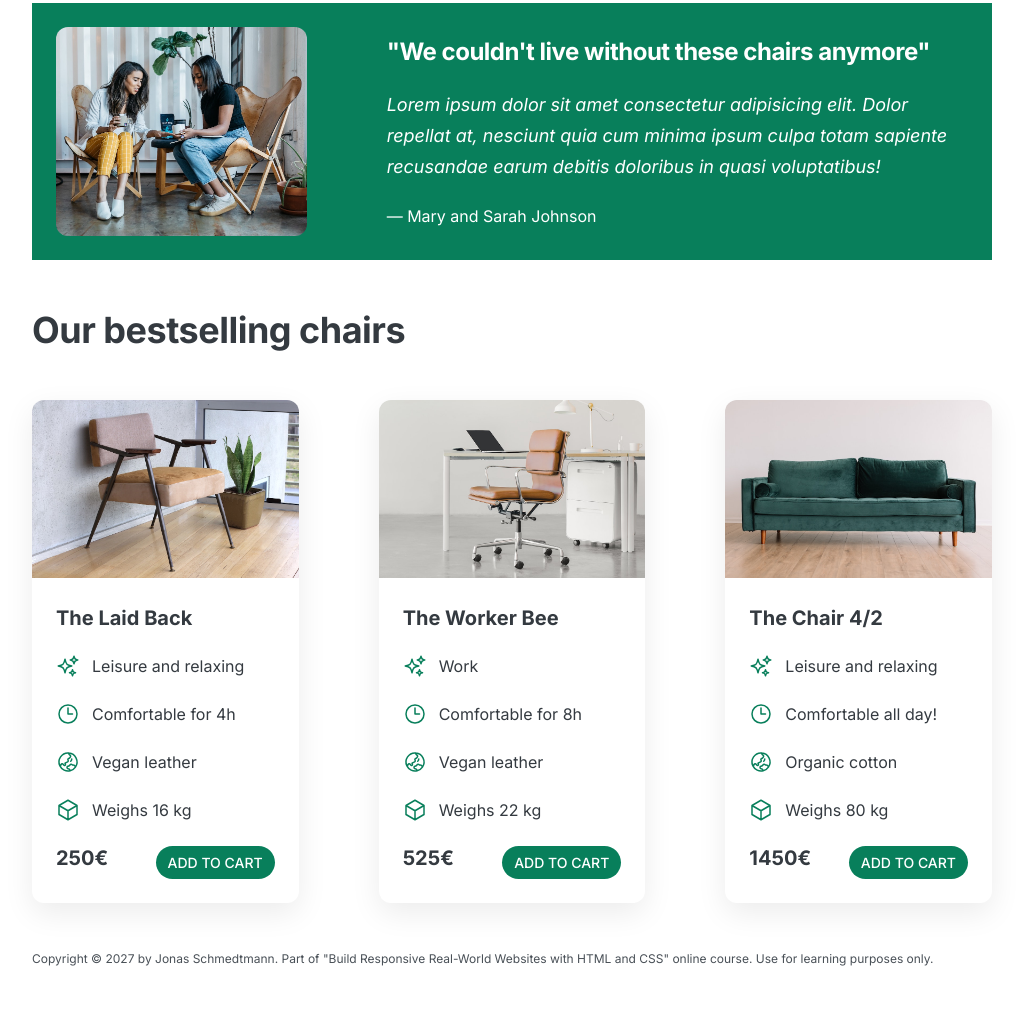
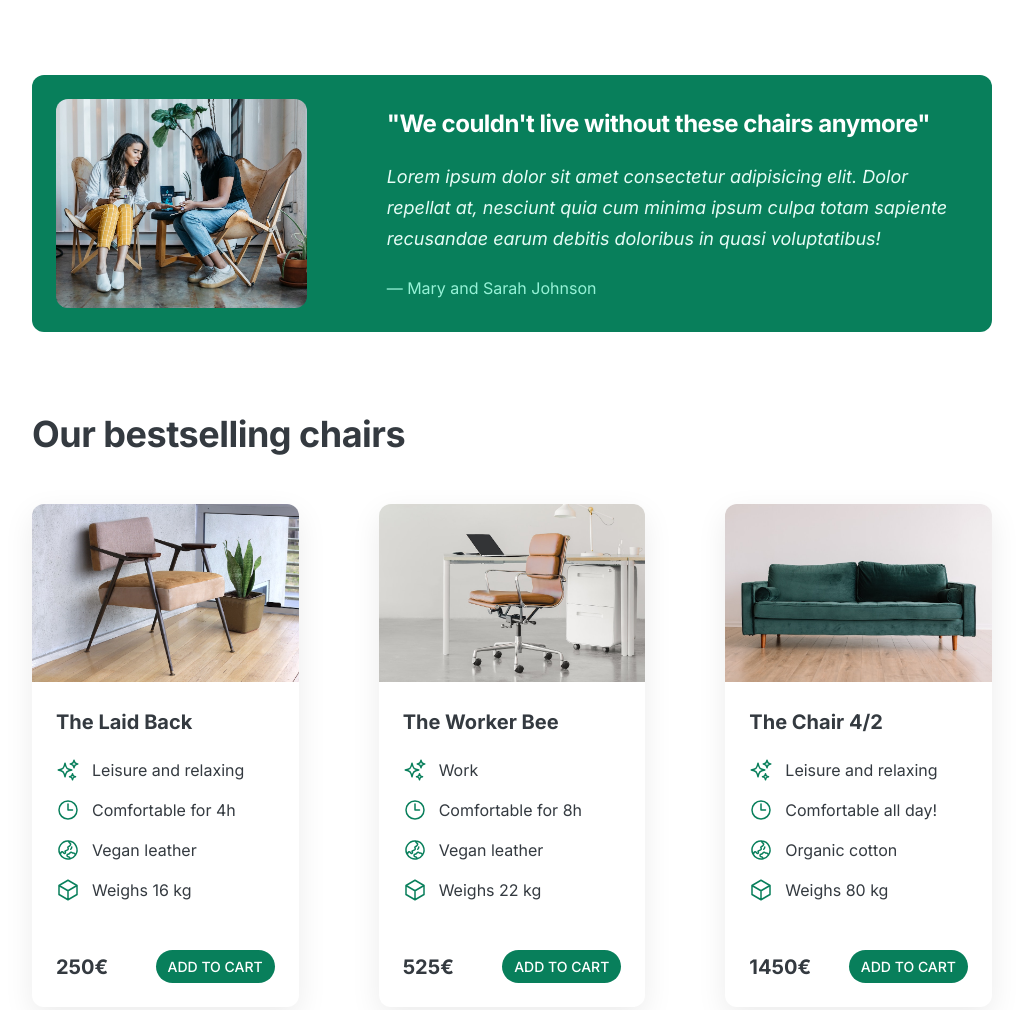
Before and after one commit to Abdul-Muqeet-Niazi/Lisbon-Chair-Shop, a plain HTML site: page index.html in a window 1280 px wide. Shown: the part 887-1897 px from the top of the page, without its empty margins (128-1151 px from the left). Drawn offline with Linux system fonts and the light colour scheme.

Commit message:
Adding White Spaces

```diff
--- a/style.css
+++ b/style.css
@@ -32,7 +32,7 @@ body {
 
 header,
 section {
-  margin-bottom: 48px;
+  margin-bottom: 80px;
 }
 
 h2 {
@@ -115,7 +115,7 @@ img {
   stroke: #087f5b;
   width: 32px;
   height: 32px;
-  margin-bottom: 16px;
+  margin-bottom: 24px;
 }
 
 .features-title {
@@ -133,6 +133,7 @@ img {
   background-color: #087f5b;
   color: #fff;
   padding: 24px;
+  border-radius: 12px;
 }
 
 .testimonial-box {
@@ -150,6 +151,11 @@ img {
   margin-bottom: 24px;
   font-size: 18px;
   line-height: 1.7;
+  color: #e6fcf5;
+}
+
+.testimonial-author {
+  color: #96f2d7;
 }
 
 /* CHAIRS */
@@ -174,14 +180,14 @@ h3 {
 
 .chair-details {
   list-style: none;
-  margin-bottom: 24px;
+  margin-bottom: 48px;
 }
 
 .chair-details li {
   display: flex;
   align-items: center;
   gap: 12px;
-  margin-bottom: 24px;
+  margin-bottom: 16px;
 }
 
 .chair-details li:last-child {
@@ -197,6 +203,7 @@ h3 {
 .chair-price {
   display: flex;
   justify-content: space-between;
+  align-items: center;
   font-size: 20px;
 }
 
```
